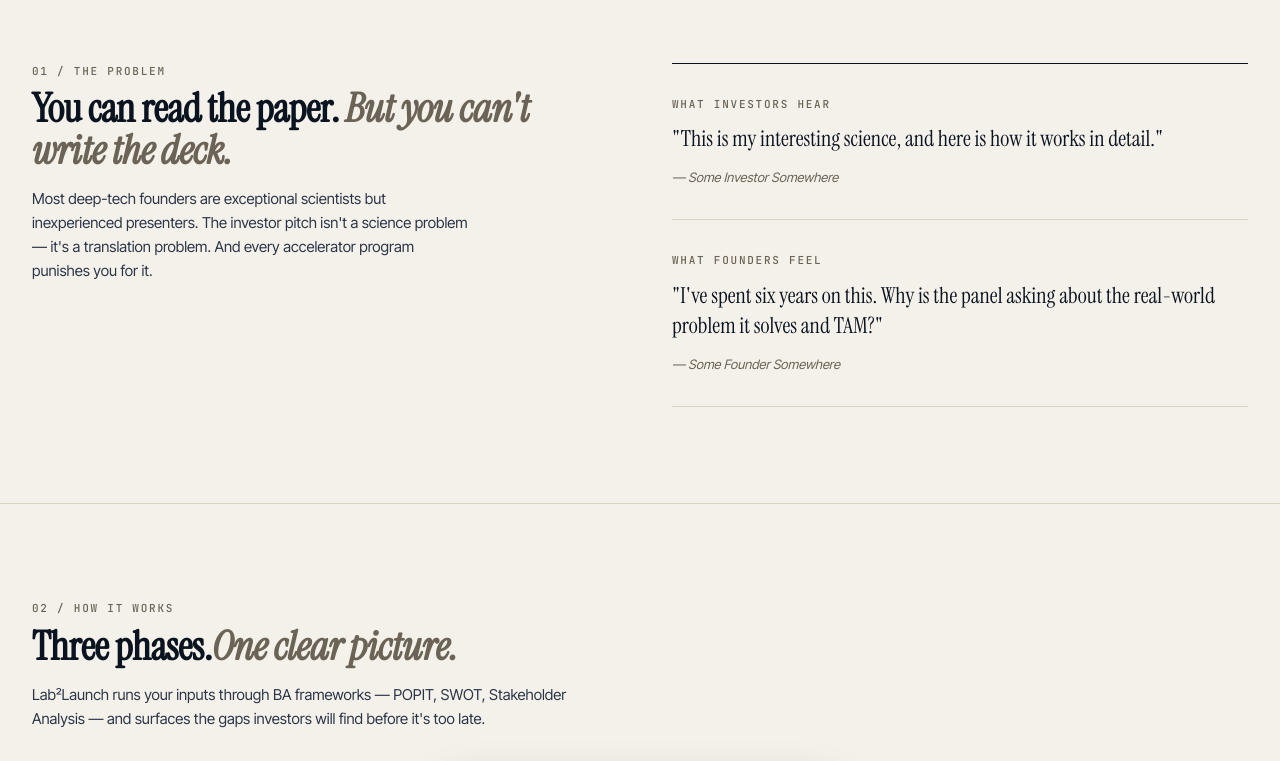
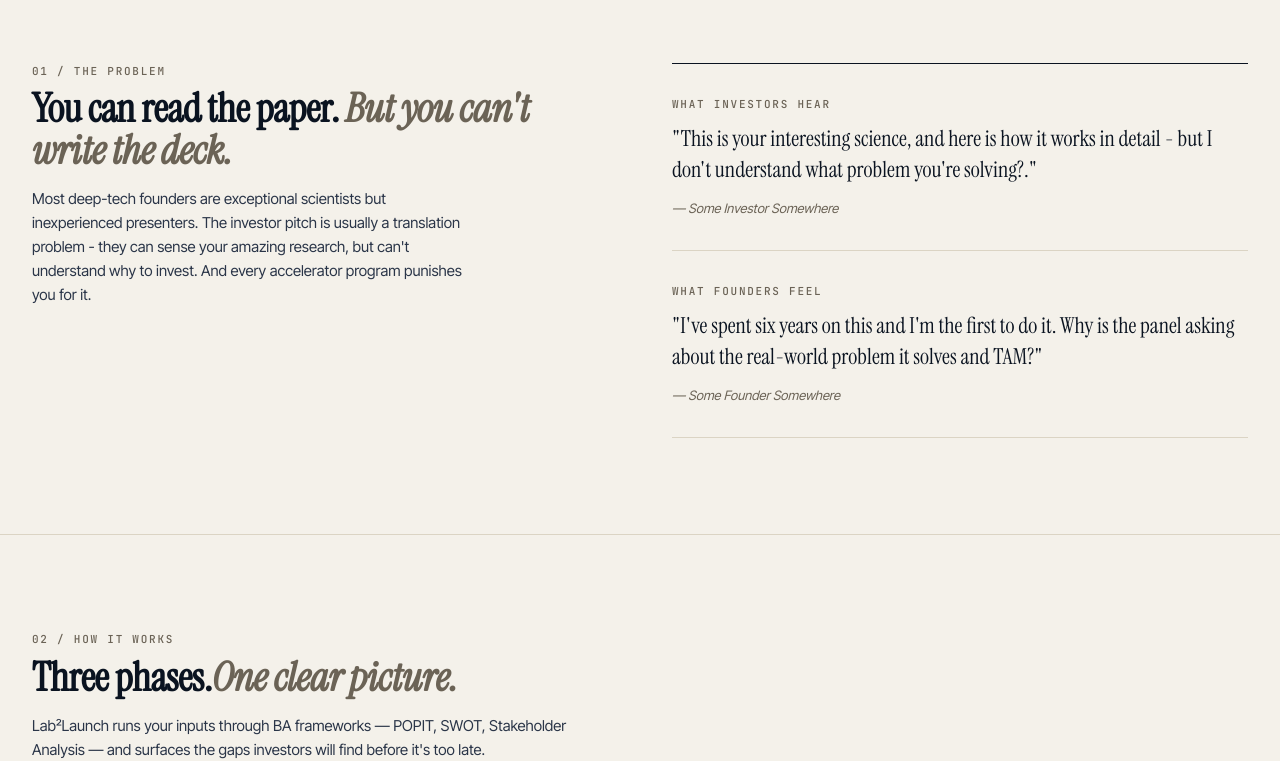
Before and after one commit to tredshaw/lab2launch, a React (Vite) app in the folder frontend/: page / in a window 1280 px wide. Shown: the part 1040-1801 px from the top of the page. Built offline with nearby package versions, Linux system fonts and the light colour scheme.

Commit message:
Changed copy and fixed footer.

```diff
--- a/frontend/src/components/Footer.tsx
+++ b/frontend/src/components/Footer.tsx
@@ -19,7 +19,7 @@ export default function Footer() {
           <h5>Product</h5>
           <ul>
             <li><Link to="/analyse">Run analysis</Link></li>
-//             <li><Link to="/#how">How it works</Link></li>
+            {/*<li><Link to="/#how">How it works</Link></li>*/}
           </ul>
         </div>
         <div>
@@ -27,22 +27,24 @@ export default function Footer() {
           <ul>
             <li><Link to="/analyse">For Founders</Link></li>
             <li><Link to="/analyse">For Researchers</Link></li>
-//             <li><Link to="/#about">About</Link></li>
+            {/*<li><Link to="/#about">About</Link></li>*/}
           </ul>
         </div>
-//         <div>
+        {/* <div>
 //           <h5>Company</h5>
 //           <ul>
 //             <li><a href="#">Manifesto</a></li>
 //             <li><a href="#">Contact</a></li>
 //             <li><a href="#">Terms · Privacy</a></li>
 //           </ul>
-//         </div>
+//         </div>*/}
       </div>
       <div className="site-foot-bottom">
         <span>© 2026 Lab²Launch</span>
+        <span>v1.2 — Built in London</span>
+      </div>
+      <div className="site-foot-bottom">
         <span>Disclaimer: Much of this copy is AI generated from real prompts and is being manually and consistently improved over time.</span>
-        <span>v1.2 — Built in London</span>
       </div>
     </footer>
   )
--- a/frontend/src/content/landing.ts
+++ b/frontend/src/content/landing.ts
@@ -63,16 +63,16 @@ export const landing = {
     label: 'The problem',
     titlePre: 'You can read the paper. ',
     titleEm: "But you can't write the deck.",
-    description: "Most deep-tech founders are exceptional scientists but inexperienced presenters. The investor pitch isn't a science problem — it's a translation problem. And every accelerator program punishes you for it.",
+    description: "Most deep-tech founders are exceptional scientists but inexperienced presenters. The investor pitch is usually a translation problem - they can sense your amazing research, but can't understand why to invest. And every accelerator program punishes you for it.",
     cells: [
       {
         title: 'What investors hear',
-        quote: "This is my interesting science, and here is how it works in detail.",
+        quote: "This is your interesting science, and here is how it works in detail - but I don't understand what problem you're solving?.",
         attribution: '— Some Investor Somewhere',
       },
       {
         title: 'What founders feel',
-        quote: "I've spent six years on this. Why is the panel asking about the real-world problem it solves and TAM?",
+        quote: "I've spent six years on this and I'm the first to do it. Why is the panel asking about the real-world problem it solves and TAM?",
         attribution: '— Some Founder Somewhere',
       },
     ],
```
